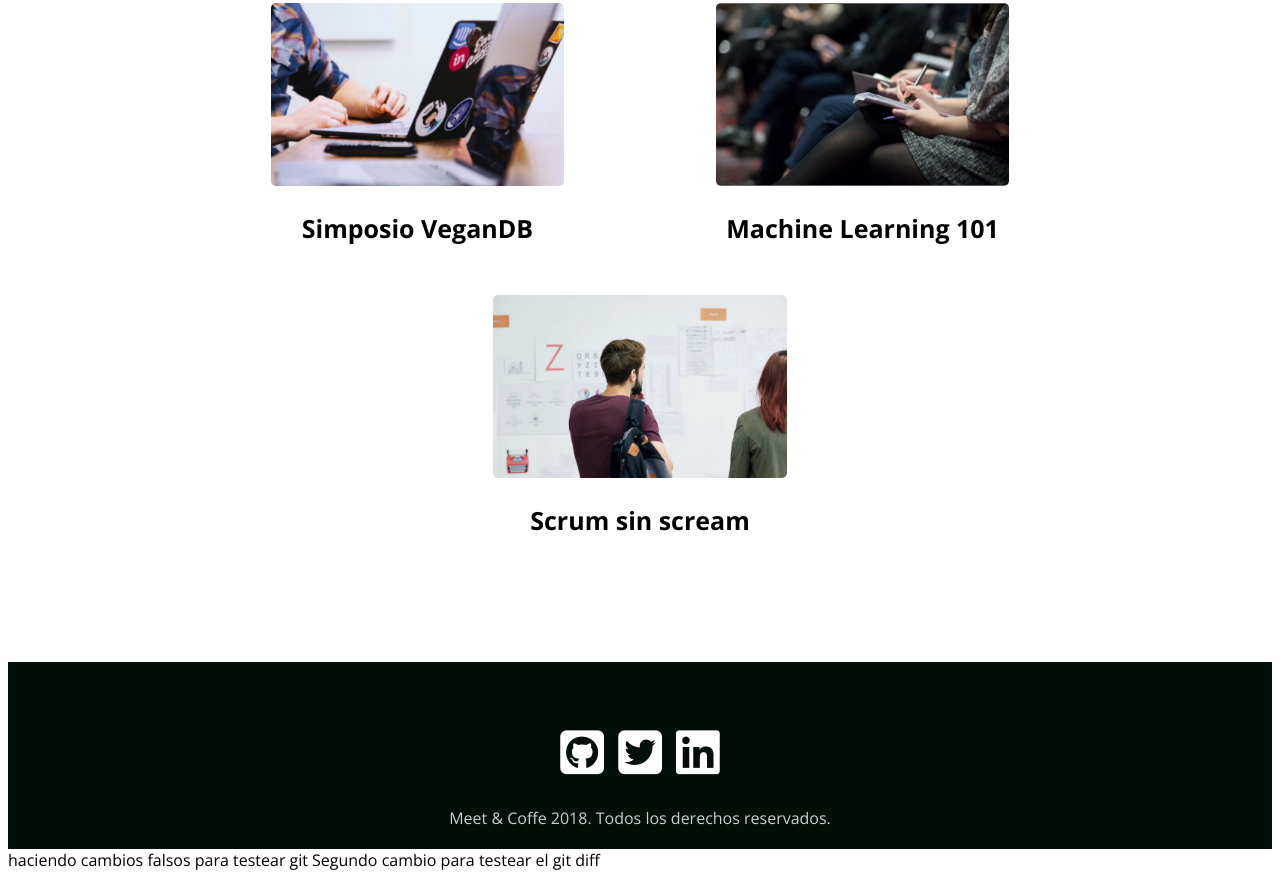
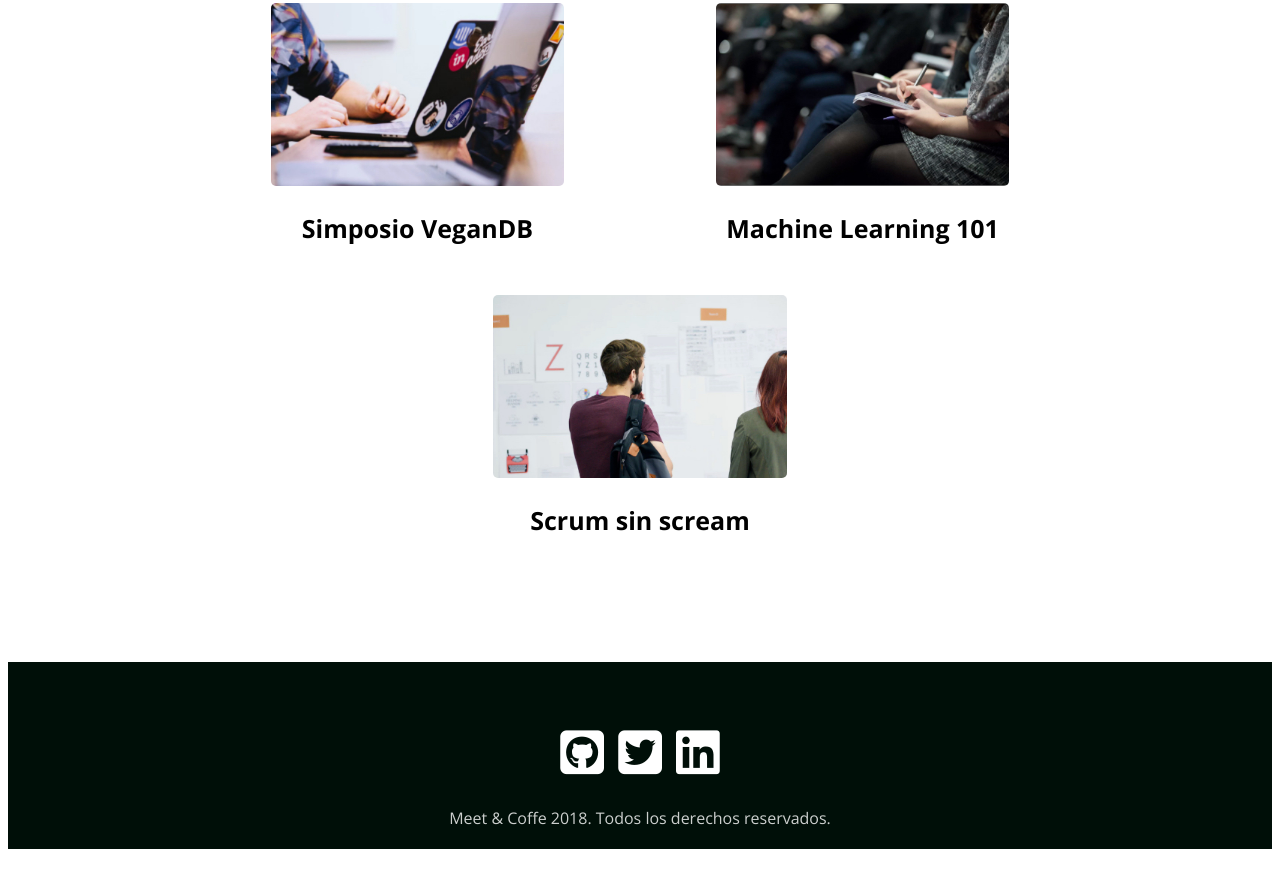
Before and after one commit to CesarOssesC/mi-primera-pagina-web, a plain HTML site: page index.html in a window 1280 px wide. Shown: the part 1637-2516 px from the top of the page. After the commit the page ends 2494 px from the top, so only its background shows below. Drawn offline with nearby package versions, Linux system fonts and the light colour scheme.

Commit message:
deshaciendo cambios falsos porque ya termine el test

```diff
--- a/index.html
+++ b/index.html
@@ -76,8 +76,8 @@
         <p>Meet & Coffe 2018. Todos los derechos reservados.</p>
     </footer>
 
-    <etiqueta>haciendo cambios falsos para testear git</etiqueta>
-    <etiqueta>Segundo cambio para testear el git diff</etiqueta>
+
+
 
     <script src="https://kit.fontawesome.com/2dbf2bcf5a.js" crossorigin="anonymous"></script>
 </body>
```
